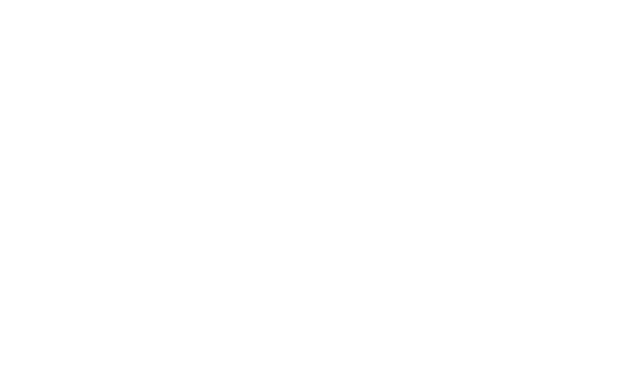
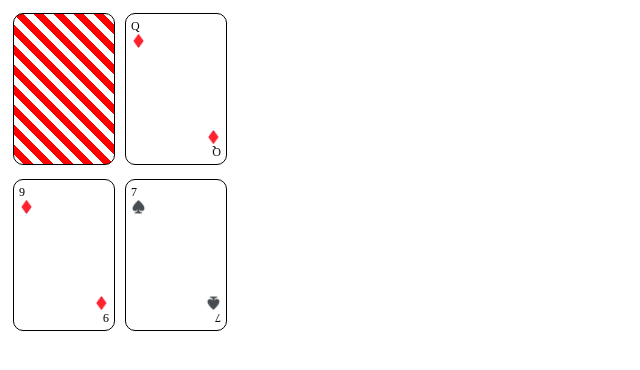
Before and after one commit to moeez-tariq/blackjackGame, a website: page src/public/index.html in a window 1280 px wide. Both pictures are taken after typing "Sample" into the empty fields and a click on the input "Play". Shown: the whole page, without its empty margins (0-640 px from the left). Drawn offline with Linux system fonts and the light colour scheme.

Commit message:
displayed the cards

```diff
--- a/src/public/javascripts/main.js
+++ b/src/public/javascripts/main.js
@@ -6,8 +6,8 @@ const rankList = ['2', '3', '4', '5', '6', '7', '8', '9', '10','J', 'Q', 'K', 'A
 const suits = {SPADES: '♠️', HEARTS: '❤️', CLUBS: '♣️', DIAMONDS: '♦️'};
 const suitsNames = ['SPADES', 'HEARTS', 'CLUBS', 'DIAMONDS'];
 let deck = [];
-const computerHand = [];
-const userHand = [];
+
+const bothHands = [[], []];
 
 function main() {
     console.log("MAIN INITIATED")
@@ -22,11 +22,12 @@ function main() {
         const sameCount = {}
         const topCards = [];
 
-        let preAddDeck;
-        preAddDeck = generateDeck();
-        preAddDeck = shuffle(deck);
+        deck = generateDeck();
+        deck = shuffle(deck);
 
-        if (cardFaces.length !== 0) {
+        if (cardFaces[0] !== '') {
+            console.log("Here");
+            console.log(cardFaces);
             for (let i = 0; i < cardFaces.length; i++) {
                 if (sameCount[cardFaces[i]] === undefined) {
                     sameCount[cardFaces[i]] = 0;
@@ -34,12 +35,14 @@ function main() {
                 else {
                     sameCount[cardFaces[i]] += 1;
                 }
-                console.log(sameCount[cardFaces[i]])
                 topCards.push({ suit: suits[suitsNames[sameCount[cardFaces[i]]]], rank: cardFaces[i] });
             }
-            deck = [...topCards, ...preAddDeck]
+            deck = [...topCards, ...deck]
         }
         dealCards();
+        displayCards();
+        displayButtons();
+        calculateTotals();
     });
 }
 
@@ -65,12 +68,82 @@ function dealCards() {
     for (let i = 0; i < 4; i++) {
         const card = deck[0];
         if (i % 2 === 0) {
-            computerHand.push(card);
+            bothHands[0].push(card);
         } else {
-            userHand.push(card);
+            bothHands[1].push(card);
         }
         deck.shift();
     }
 }
 
+function displayCards() {
+    const newDivs = ["computerTotal", "userTotal", "computerHands", "userHands"];
+    newDivs.forEach(function (divName) {
+        const makeNewDiv = document.createElement('div');
+        makeNewDiv.classList.add(divName);
+        document.querySelector('.game').appendChild(makeNewDiv);
+    });
+
+    for (let i = 0; i < bothHands.length; i++) {
+        for (let j = 0; j < bothHands[i].length; j++) {
+            if (i === 0 && j === 0) {
+                addCardToDiv(bothHands[i][j], '.computerHands', true);
+            } else if (i === 0) {
+                addCardToDiv(bothHands[i][j], '.computerHands', false);
+            }
+            else if (i === 1) {
+                addCardToDiv(bothHands[i][j], '.userHands', false);
+            }
+        }
+    }
+}
+
+
+// function addCardToDiv(card, parentDiv, isHidden) {
+//     const newCard = document.createElement('div');
+//     newCard.classList.add('card');
+
+//     const cardTopLeft= document.createElement('div')
+//     cardTopLeft.classList.add('cardTopLeft');
+//     cardTopLeft.innerHTML = card.rank + card.suit;
+//     newCard.appendChild(cardTopLeft);
+
+//     const cardBottomRight = document.createElement('div')
+//     cardBottomRight.classList.add('cardBottomRight');
+//     cardBottomRight.innerHTML = card.rank + card.suit;
+//     newCard.appendChild(cardBottomRight);
+
+//     if (isHidden) {
+//         newCard.classList.add('hiddenCard');
+//     }
+//     document.querySelector(parentDiv).appendChild(newCard);
+// }
+
+function addCardToDiv(card, parentDiv, isHidden) {
+    const newCard = document.createElement('div');
+    newCard.classList.add('card');
+
+    const cardInner = document.createElement('div');
+    cardInner.classList.add('card-inner');
+
+    const cardTopLeft = document.createElement('div');
+    cardTopLeft.classList.add('card-corner', 'top-left');
+    cardTopLeft.innerHTML = `<span class="rank">${card.rank}</span><span class="suit">${card.suit}</span>`;
+    cardInner.appendChild(cardTopLeft);
+
+    const cardBottomRight = document.createElement('div');
+    cardBottomRight.classList.add('card-corner', 'bottom-right');
+    cardBottomRight.innerHTML = `<span class="rank">${card.rank}</span><span class="suit">${card.suit}</span>`;
+    cardInner.appendChild(cardBottomRight);
+
+    newCard.appendChild(cardInner);
+
+    if (isHidden) {
+        newCard.classList.add('hiddenCard');
+    }
+
+    document.querySelector(parentDiv).appendChild(newCard);
+}
+
+
 document.addEventListener('DOMContentLoaded', main);
--- a/src/public/stylesheets/style.css
+++ b/src/public/stylesheets/style.css
@@ -1,3 +1,64 @@
 .hidden {
     display: none;
 }
+
+.card {
+    width: 100px;
+    height: 150px;
+    border: 1px solid #000;
+    border-radius: 10px;
+    margin: 5px;
+    position: relative;
+    display: inline-block;
+}
+
+.card-inner {
+    width: 100%;
+    height: 100%;
+    position: relative;
+    transform-style: preserve-3d;
+    transition: transform 0.5s;
+}
+
+/* .card:hover .card-inner {
+    transform: rotateY(180deg);
+} */
+
+.card-corner {
+    position: absolute;
+    font-size: 12px;
+    color: #000;
+}
+
+.top-left {
+    top: 5px;
+    left: 5px;
+}
+
+.bottom-right {
+    bottom: 5px;
+    right: 5px;
+    transform: rotate(180deg);
+}
+
+.hiddenCard {
+    background-color: #888;
+}
+
+.rank, .suit {
+    display: block;
+}
+
+.hiddenCard {
+    background: linear-gradient(45deg, #ff0000 25%, #ffffff 25%, #ffffff 50%, #ff0000 50%, #ff0000 75%, #ffffff 75%, #ffffff 100%);
+    background-size: 20px 20px;
+}
+
+.hiddenCard .rank {
+    display: none;
+}
+
+/* Styles for the suit of the hidden card */
+.hiddenCard .suit {
+    display: none;
+}
```
